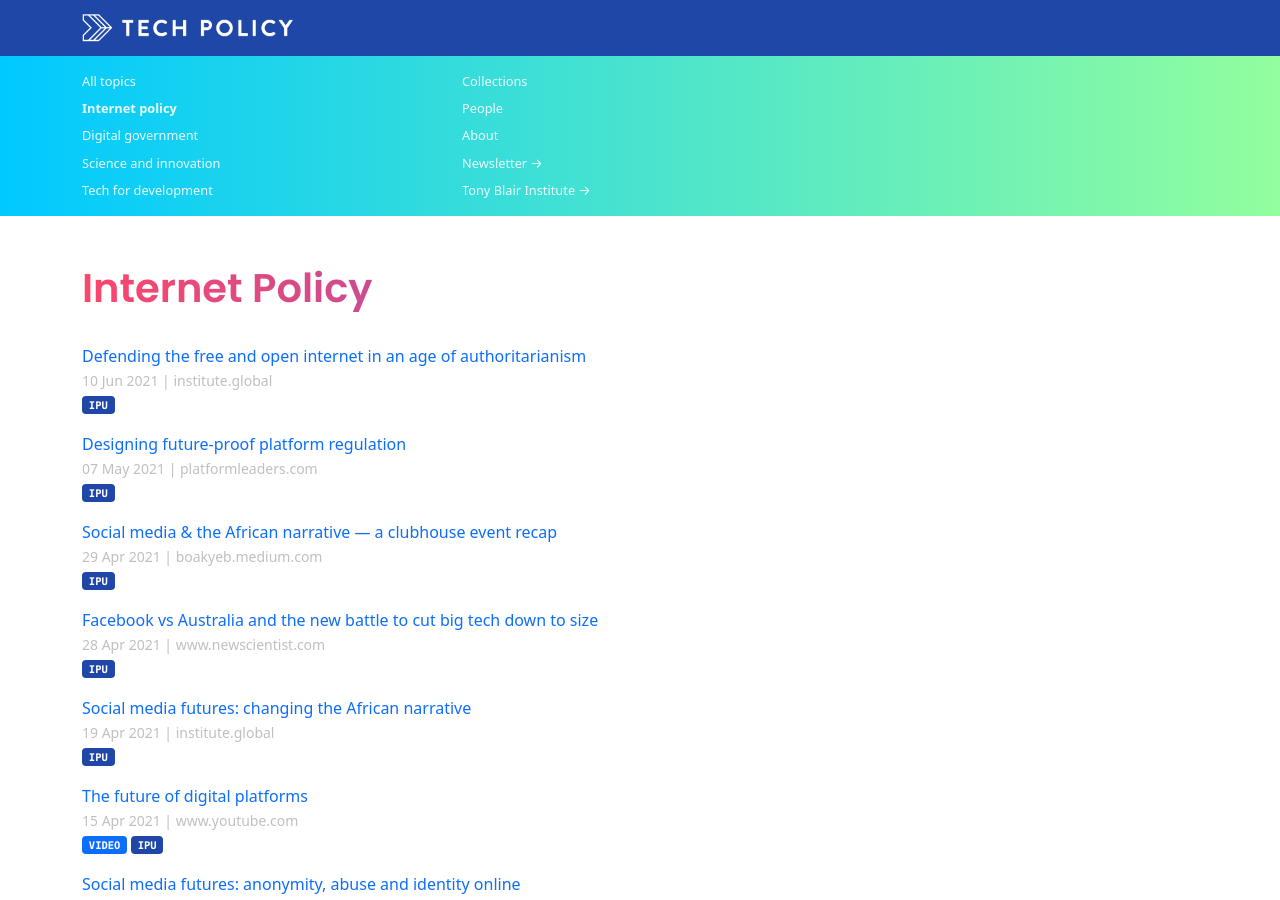
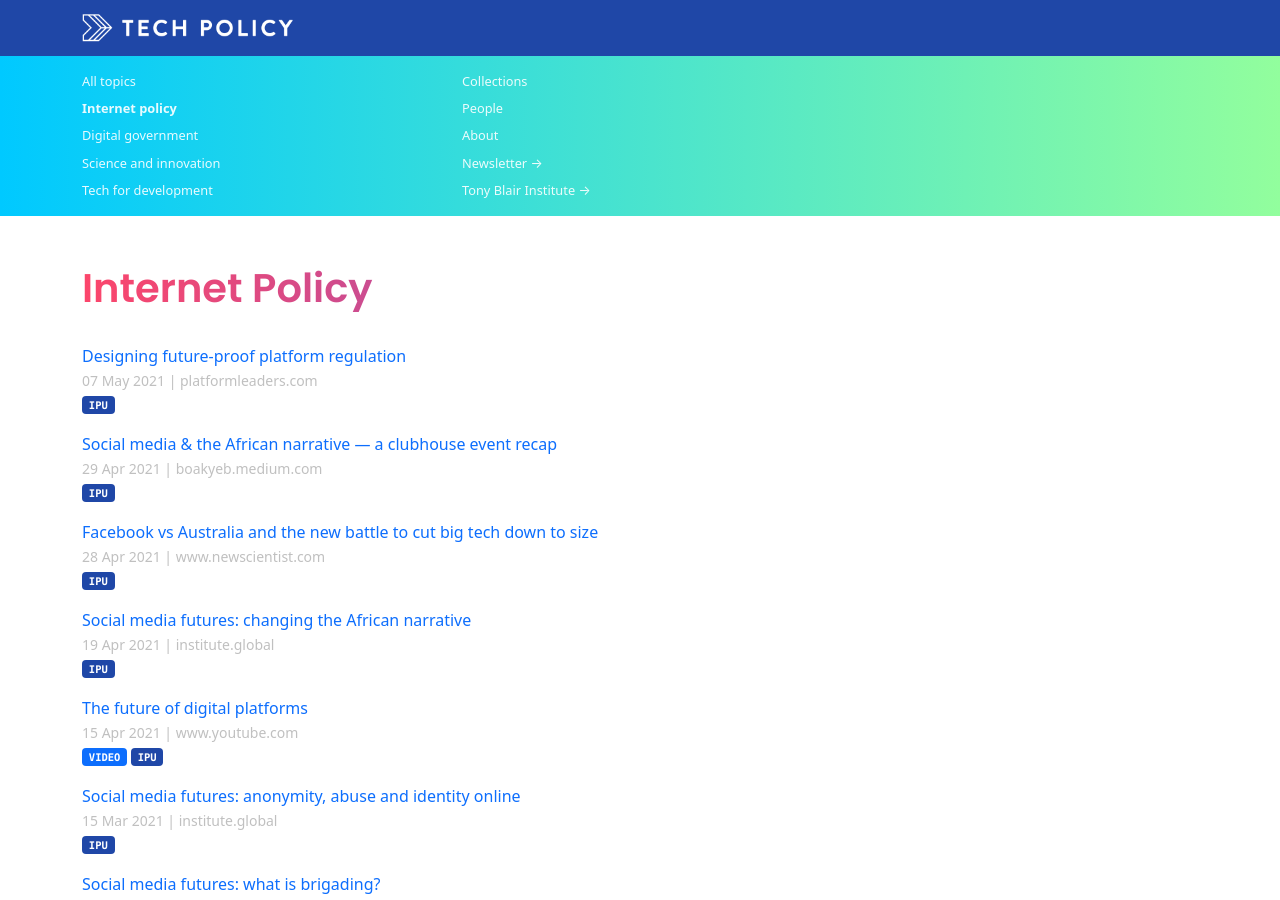
Before and after one commit to techpolicyio/techpolicyio.github.io, a Jekyll site: the page built from pages/ipu.md, in a window 1280 px wide and 900 px high. Built offline with Jekyll 4.4.1, drawn with Linux system fonts in a browser that asks for light colours.

Commit message:
Update links.yml

```diff
--- a/_data/links.yml
+++ b/_data/links.yml
@@ -827,7 +827,7 @@
 - title: "Defending the free and open internet in an age of authoritarianism"
   url: https://institute.global/policy/defending-free-and-open-internet-age-authoritarianism-0
   date: 2021-06-10
-  unit: ipu
+  unit: dgu
 - title: "The fundamentals of tech transformation: cloud policy"
   url: https://institute.global/policy/fundamentals-tech-transformation-cloud-policy
   date: 2021-06-14
```
